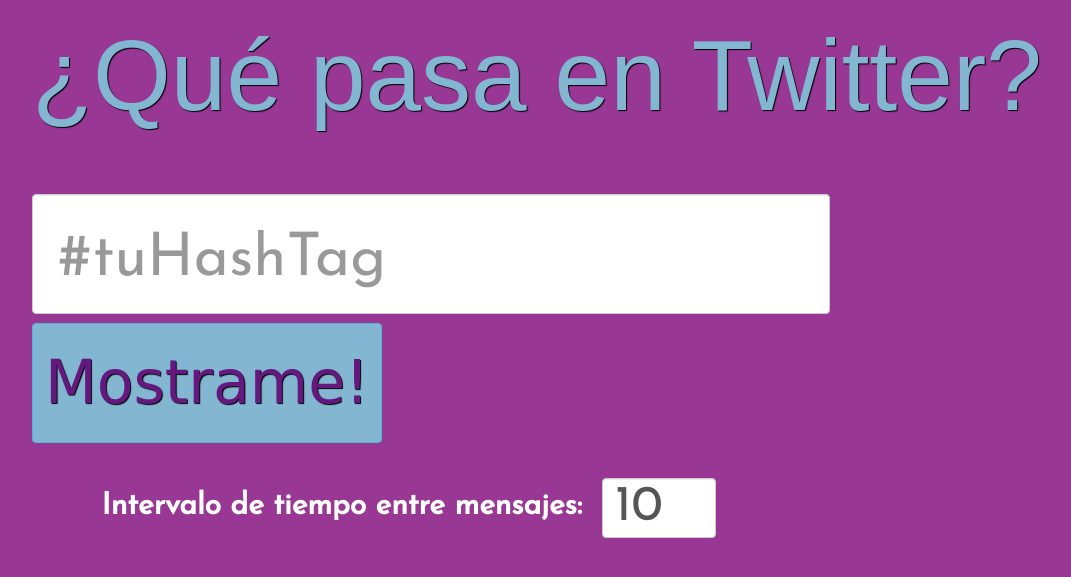
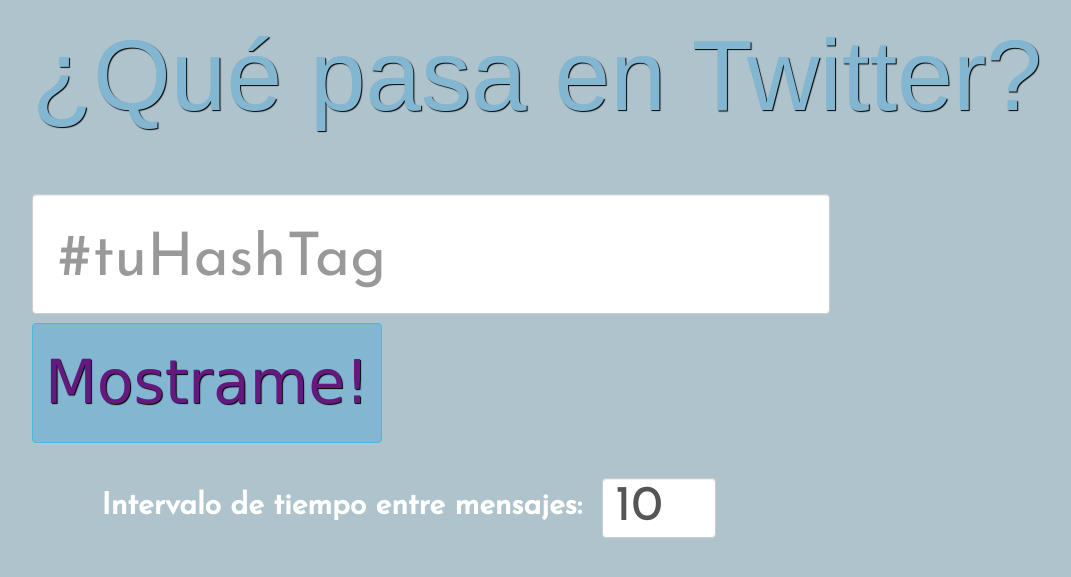
Before and after one commit to matuu/htv, a Django app: page / in a window 1280 px wide. Shown: the top 577 px of the page, without its empty margins (38-1109 px from the left). Run offline with Django 3.2, Linux system fonts and the light colour scheme; some libraries are stand-ins or nearby versions; some web fonts are replaced.

Commit message:
cambio de foodon

```diff
--- a/htv/frontend/static/css/style.css
+++ b/htv/frontend/static/css/style.css
@@ -5,7 +5,7 @@
  }
 
  body.liso {
-     background: #983794 no-repeat;
+    background: #afc3cc no-repeat bottom right / 100% auto;
  }
 
 h1 {
```
